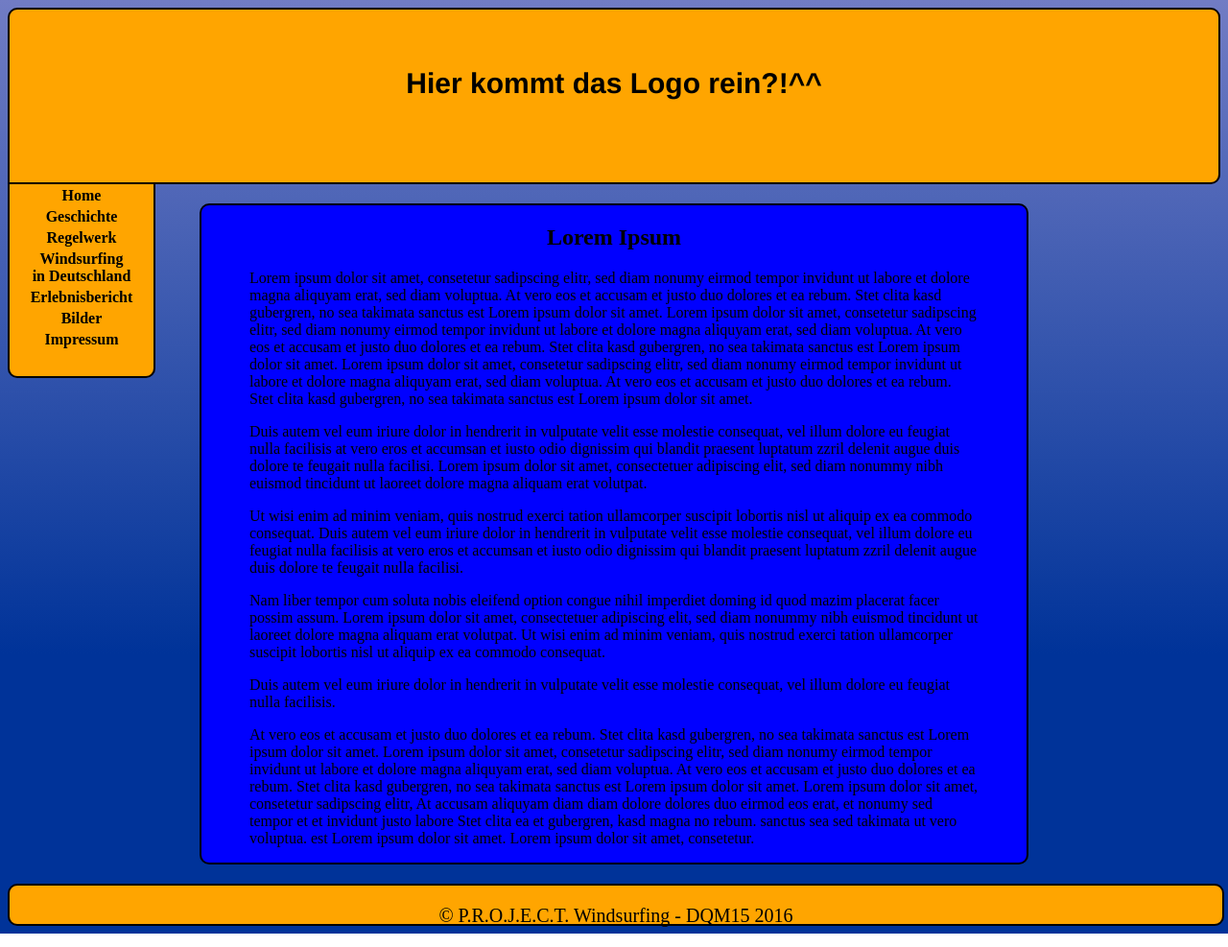
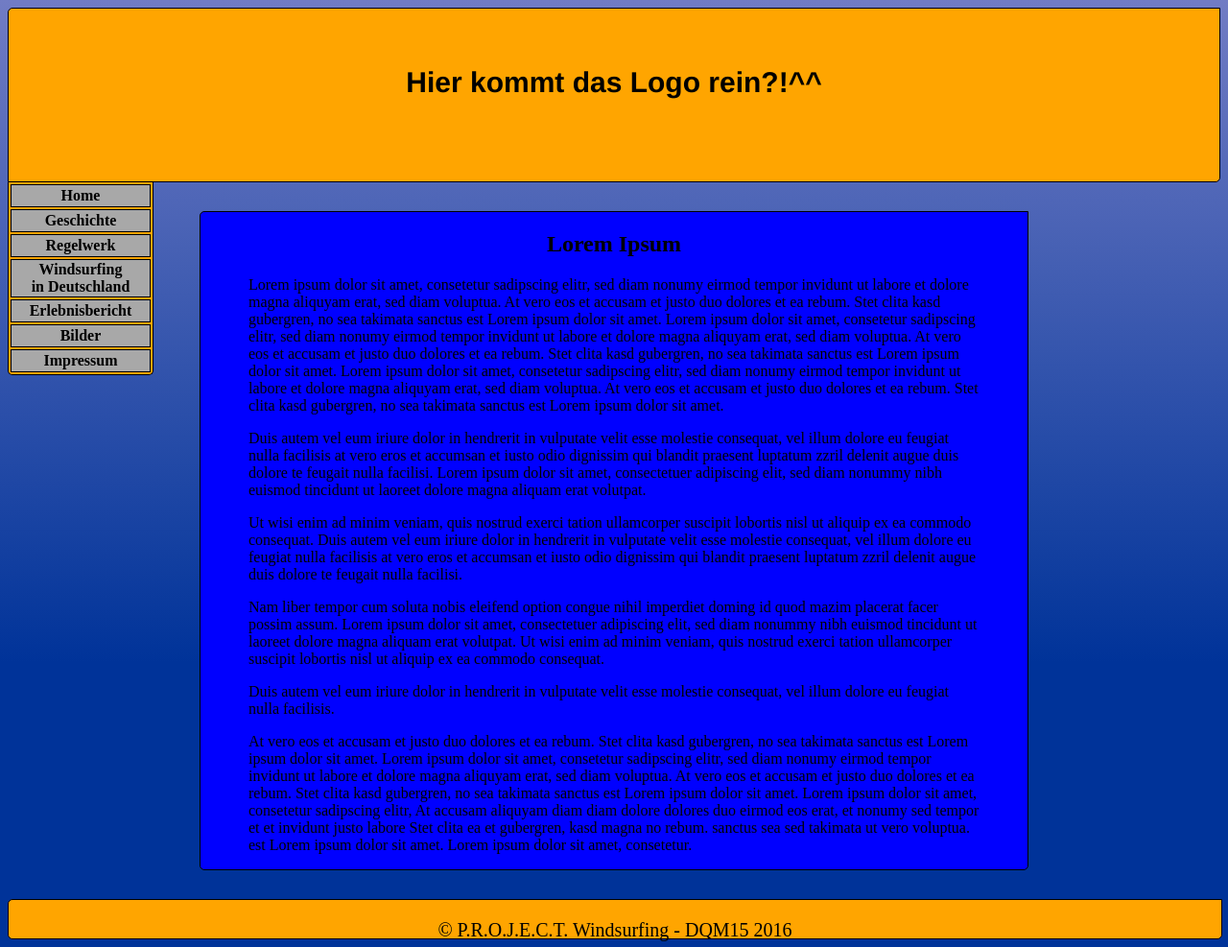
Before and after one commit to Lorkiyn/P.R.O.J.E.C.T.-Website, a plain HTML site: page index.html in a window 1280 px wide. Shown: the whole page at 96% size. Drawn offline with Linux system fonts and the light colour scheme.

Commit message:
Changed layout and menu

```diff
--- a/style.css
+++ b/style.css
@@ -19,9 +19,10 @@ header {
 	font-weight: bold;
 
 	/* Border */
-	border-radius: 10px;
+	border-radius: 5px;
 	border-bottom-left-radius: 0px;
-	border-width: 2px;
+	border-top-right-radius: 0px;
+	border-width: 1px;
 	border-style: solid;
 	border-color: black;
 }
@@ -46,20 +47,26 @@ nav {
 	height: 200px;
 
 	/* Border */
-	border-radius: 10px;
+	border-radius: 5px;
 	border-top-right-radius: 0px;
 	border-top-left-radius: 0px;
-	border-width: 2px;
+	border-width: 1px;
 	border-style: solid;
 	border-color: black;
 	border-top-width: 0px;
 }
 
 th.th_menu {
+	background-color: #A8A8A8;
+
 	/* Alignment */
 	width: 150px;
 	text-align: center;
-	height: 15px;
+	height: 20px;
+
+	/* Border */
+	border: 1px;
+	border-style: solid;
 }
 
 div.indexContent {
@@ -68,10 +75,11 @@ div.indexContent {
 
 	/* Alignment */
 	position: static;
+	margin-top: 30px;
+	margin-bottom: 30px;
 	margin-left: 200px;
 	margin-right: 200px;
-	margin-top: 20px;
-	margin-bottom: 20px;
+
 	width: auto;
 	height: auto;
 	padding-right: 50px;
@@ -80,8 +88,9 @@ div.indexContent {
 	right: 200px;
 
 	/* Border */
-	border-width: 2px;
-	border-radius: 10px;
+	border: 1px;
+	border-radius: 5px;
+	border-top-right-radius: 0px;
 	border-style: solid;
 	border-color: black;
 
@@ -102,8 +111,9 @@ footer {
 	font-size: 20px;
 
 	/* Border */
-	border-radius: 10px;
-	border-width: 2px;
+	border-radius: 5px;
+	border-width: 1px;
+	border-top-right-radius: 0px;
 	border-style: solid;
 	border-color: black;
 }
```
